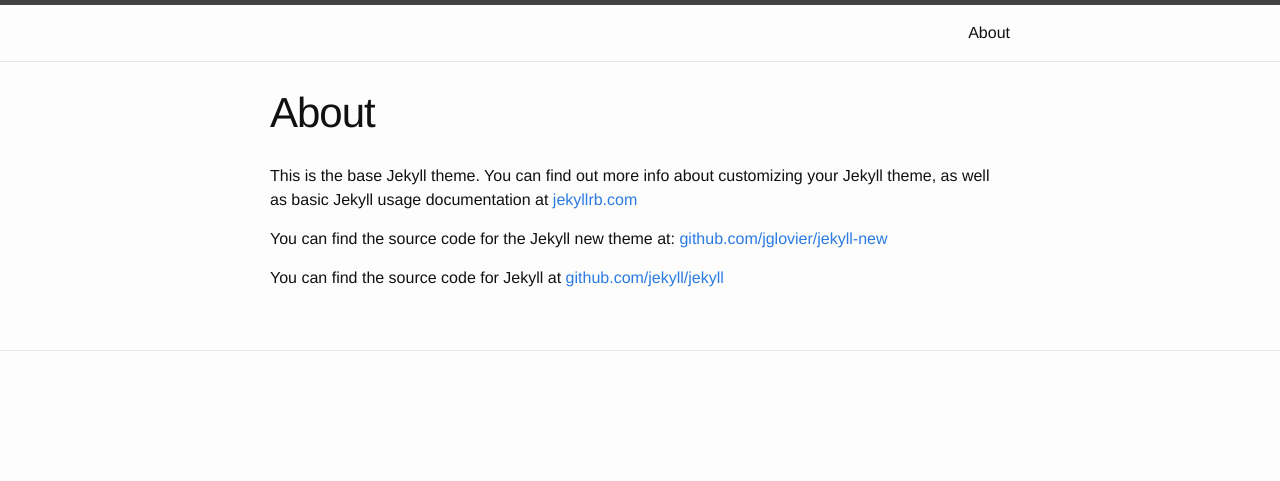
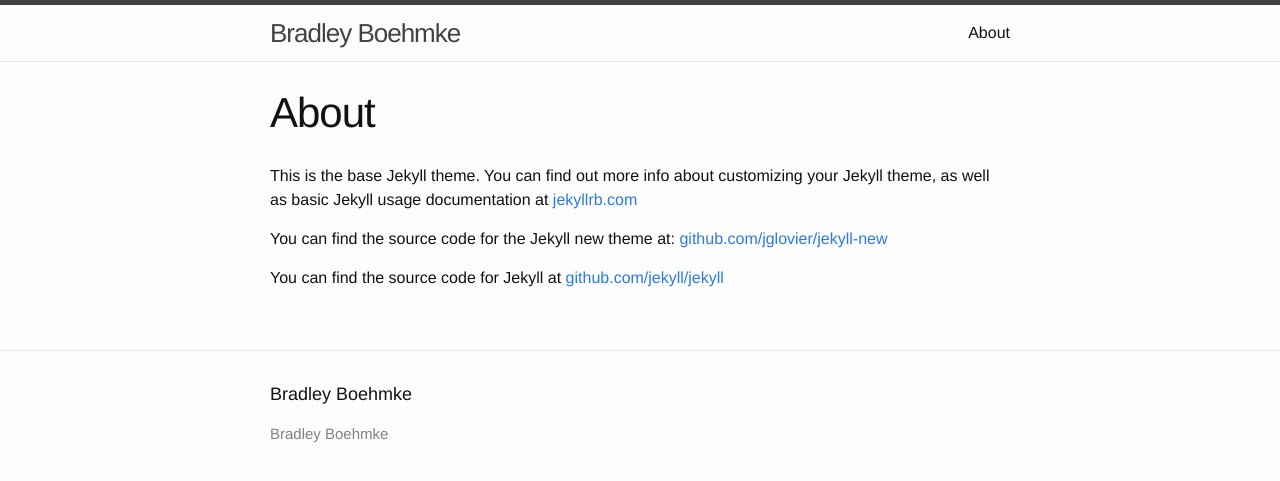
Before and after one commit to bradleyboehmke/bradleyboehmke, a Jekyll site: the page built from about.md, in a window 1280 px wide. Shown: the top 481 px of the page. Built offline with Jekyll 4.4.1, drawn with Linux system fonts in a browser that asks for light colours.

Commit message:
Update _config.yml

```diff
--- a/_config.yml
+++ b/_config.yml
@@ -1,5 +1,5 @@
 # Site settings
-title:
+title: Bradley Boehmke
 email:
 description: > # this means to ignore newlines until "baseurl:"
 
```
